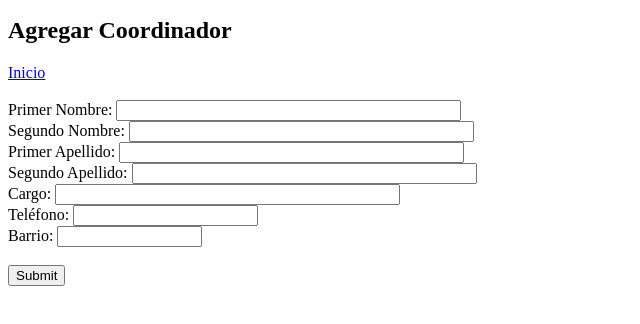
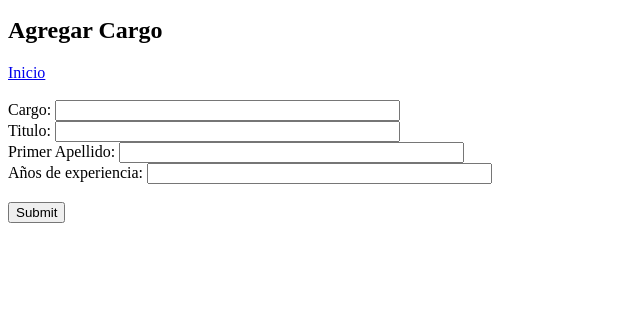
Before and after one commit to viviromavi/PRUEBA-CICLO-3, a plain HTML site: page Sprint 2/agregarcoordinador.html in a window 1280 px wide. Shown: the part 50-374 px from the top of the page, without its empty margins (0-640 px from the left). Drawn offline with Linux system fonts and the light colour scheme.

Commit message:
Update agregarcoordinador.html

```diff
--- a/Sprint 2/agregarcoordinador.html
+++ b/Sprint 2/agregarcoordinador.html
@@ -16,40 +16,32 @@
             </p>
         </header>
 
-        <h2>Agregar Coordinador</h2>
+        <h2>Agregar Cargo</h2>
         <nav>
             <a href="main.html">Inicio</a>
             <a href="postulante.html"></a>
-            <a href="coordinador.html"></a>
-            <a href="Salir"></a>
+            <a href="cargor.html"></a>
+            <a href="reportes.html"></a>
         </nav>
 
         <br>
         <div>
         <form action="#">
 
-            <label for="fNombre">Primer Nombre: </label>
+            <label for="fcargo">Cargo: </label>
 
-            <input type="text" id="fNombre" size="40" maxlength="25">
+            <input type="text" id="fcargo" size="40" maxlength="25">
             <br>
-            <label for="fSegNombre">Segundo Nombre:</label>
-            <input type="text" id="fSegNombre" size="40" value="">
+            <label for="ftitulo">Titulo:</label>
+            <input type="text" id="ftitulo" size="40" value="">
             <br>
-            <label for="fPriApellido">Primer Apellido:</label>
-            <input type="text" id="fPriApellido" size="40" value="">
+            <label for="fsegundot">Primer Apellido:</label>
+            <input type="text" id="fsegundot" size="40" value="">
             <br>
-            <label for="fSegApellido">Segundo Apellido:</label>
-            <input type="text" id="fSegApellido" size="40" value="">
+            <label for="fañosde">Años de experiencia:</label>
+            <input type="text" id="fañosde" size="40" value="">
             <br>
-            <label for="fTiAcamedico">Cargo:</label>
-            <input type="text" id="fTiAcademico" size="40" value="">
-            <br>
-            <label for="ftelefono">Teléfono:</label>
-            <input type="number" id="ftelefono" size="15" value="">
-            <br>
-            <label for="fBarrio">Barrio:</label>
-            <input type="text" id="fBarrio" size="15" value="">
-            <br>
+
                 <br>
                 <input type="submit">
         </form>
```
